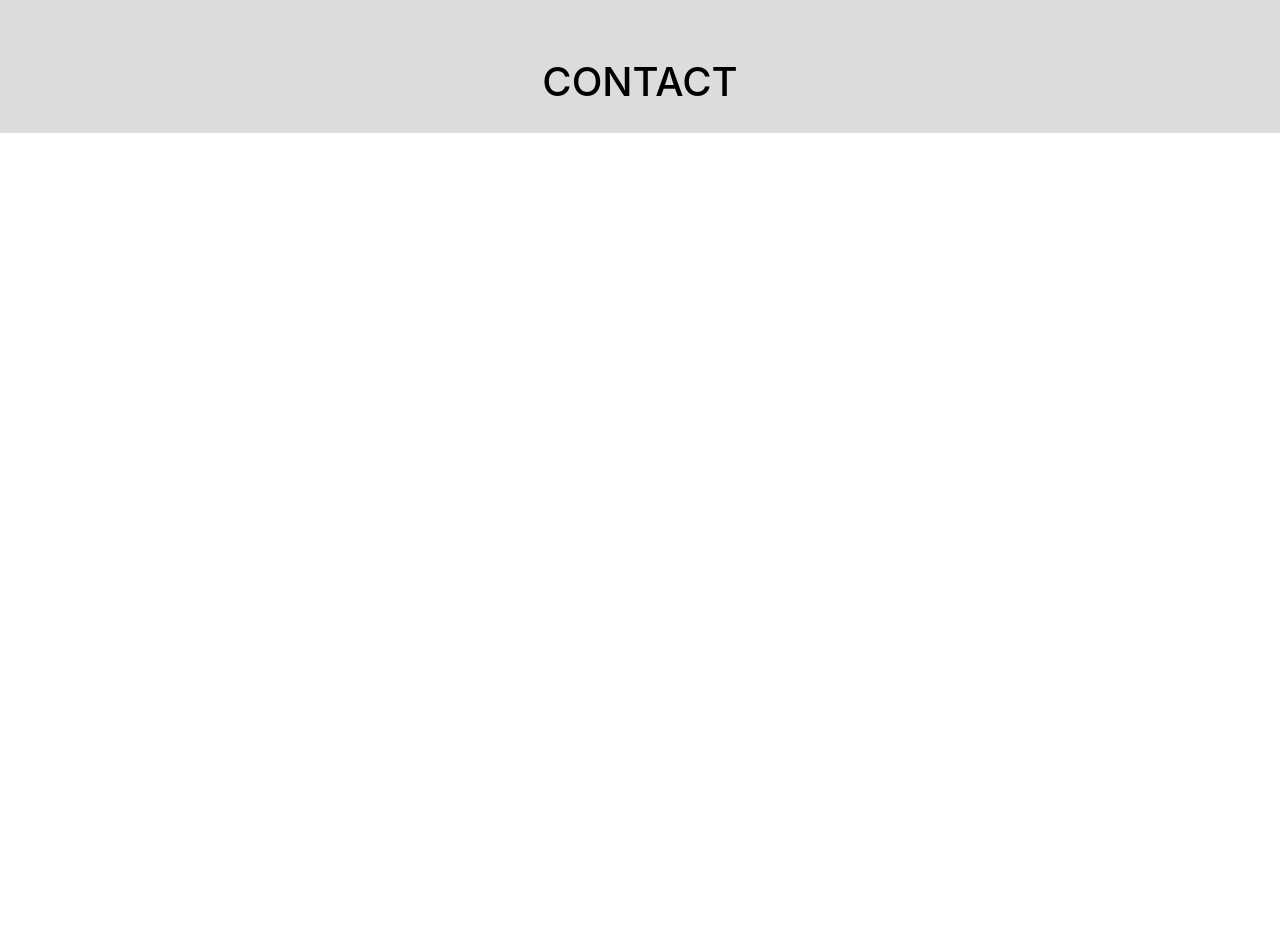
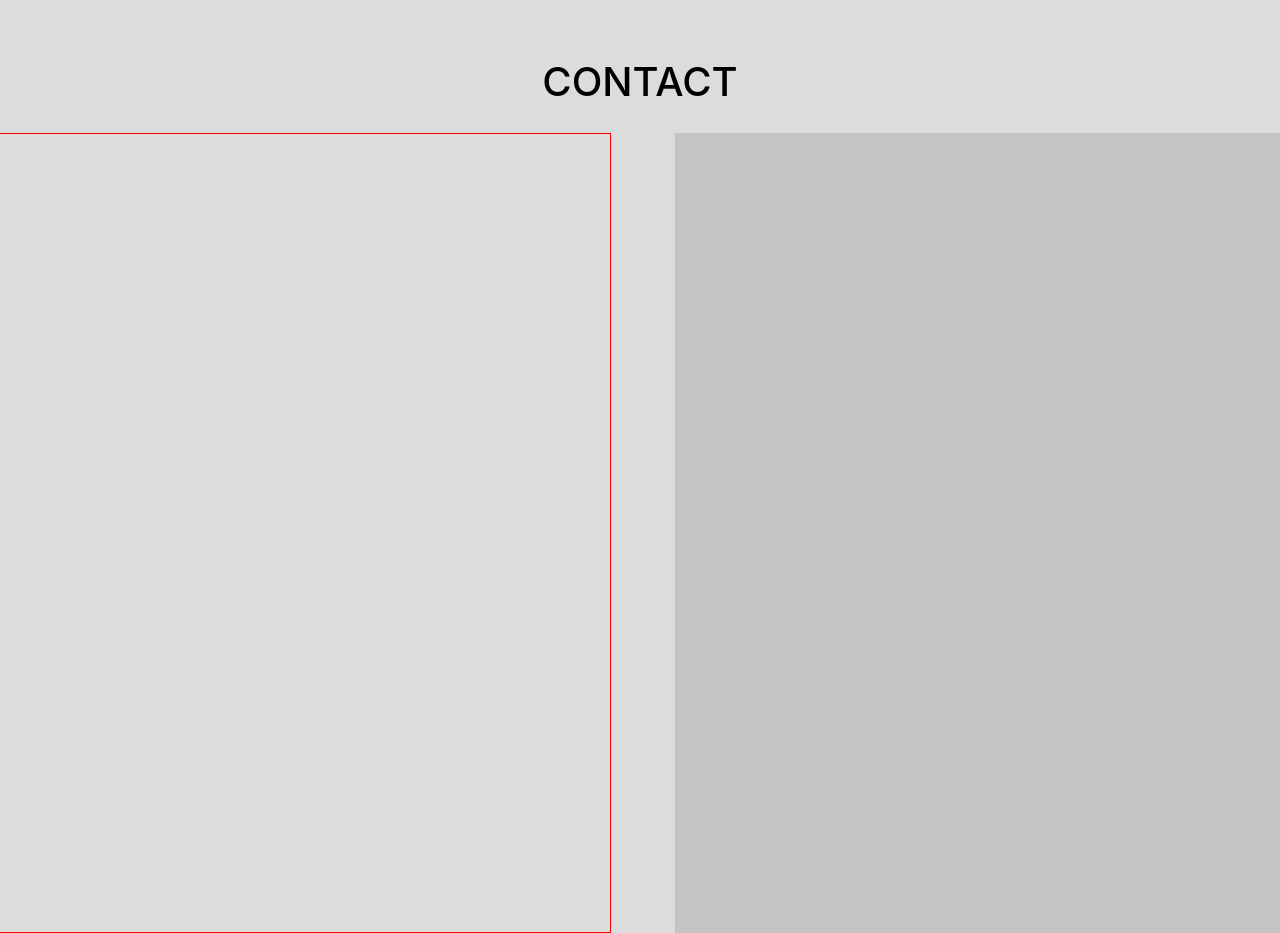
Before and after one commit to AlexandreRichrd/siteAlexandreRichard, a Nuxt app: page / in a window 1280 px wide. Shown: the part 3980-4913 px from the top of the page. Before the commit the page ends 4113 px from the top, so only its background shows below. Built offline with nearby package versions, Linux system fonts and the light colour scheme.

Commit message:
debut contact

```diff
--- /dev/null
+++ b/components/contact/formulaireContact.vue
@@ -0,0 +1,19 @@
+<template>
+  <div :class="$style['formulaire']">
+
+  </div>
+</template>
+
+<script>
+  export default {
+
+  }
+</script>
+
+<style module>
+.formulaire{
+  background-color: var(--secondary-background-color);
+  width: 39.6rem;
+  height: 50rem;
+}
+</style>
--- a/components/contact/monContact.vue
+++ b/components/contact/monContact.vue
@@ -1,12 +1,21 @@
 <template>
   <div :class="$style['partieContact']">
     <h1>Contact</h1>
+    <div :class="$style['itemsContact']">
+      <partie-gauche />
+      <formulaire-contact />
+    </div>
   </div>
 </template>
 
 <script>
+import formulaireContact from "./formulaireContact.vue"
+import partieGauche from "./partieGauche.vue"
   export default {
-
+    components: {
+      formulaireContact,
+      partieGauche
+    }
   }
 </script>
 
@@ -15,6 +24,12 @@
   display: flex;
   flex-direction: column;
   align-items: center;
+}
+
+.itemsContact{
+  display: flex;
+  justify-content: center;
+  gap: 4rem;
 }
 
 h1{
--- /dev/null
+++ b/components/contact/partieGauche.vue
@@ -0,0 +1,18 @@
+<template>
+  <div :class="$style['partieGauche']">
+
+  </div>
+</template>
+
+<script>
+  export default {
+
+  }
+</script>
+
+<style module>
+.partieGauche{
+  width: 638px;
+  border: 1px solid red;
+}
+</style>
```
